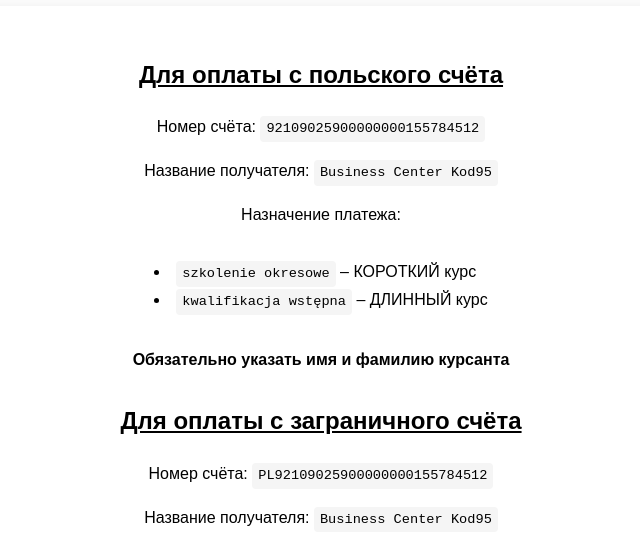
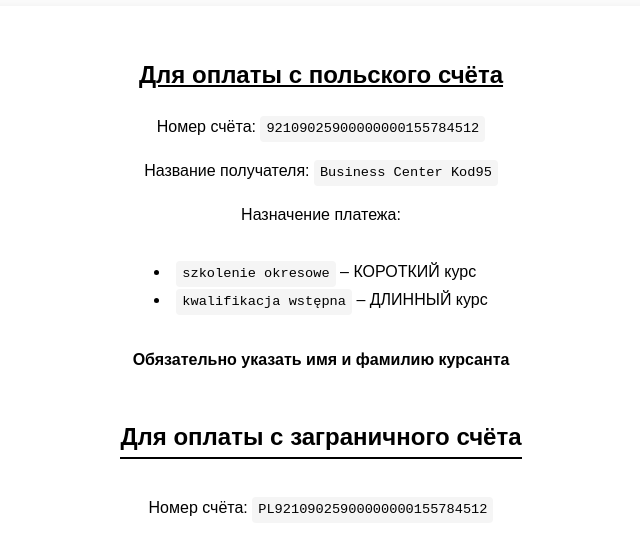
Before and after one commit to s1pex/s1pex.github.io, a plain HTML site: page index.html in a window 1280 px wide. Shown: the part 241-777 px from the top of the page, without its empty margins (319-959 px from the left). Drawn offline with Linux system fonts and the light colour scheme.

Commit message:
Update index.html
авиа

```diff
--- a/index.html
+++ b/index.html
@@ -72,7 +72,7 @@
     </ul>
     <p><b>Обязательно указать имя и фамилию курсанта</b></p>
 
-    <h2 style="text-decoration: underline;">Для оплаты с заграничного счёта</h2>
+    <h2 style="border-bottom: 2px solid black; display: inline-block;">Для оплаты с заграничного счёта</h2>
     <p>Номер счёта: <code onclick="copyText(this)">PL92109025900000000155784512</code></p>
     <p>Название получателя: <code onclick="copyText(this)">Business Center Kod95</code></p>
     <p>Адрес: <code onclick="copyText(this)">Zamiany 8, 02-786 Warszawa, Polska</code></p>
```
